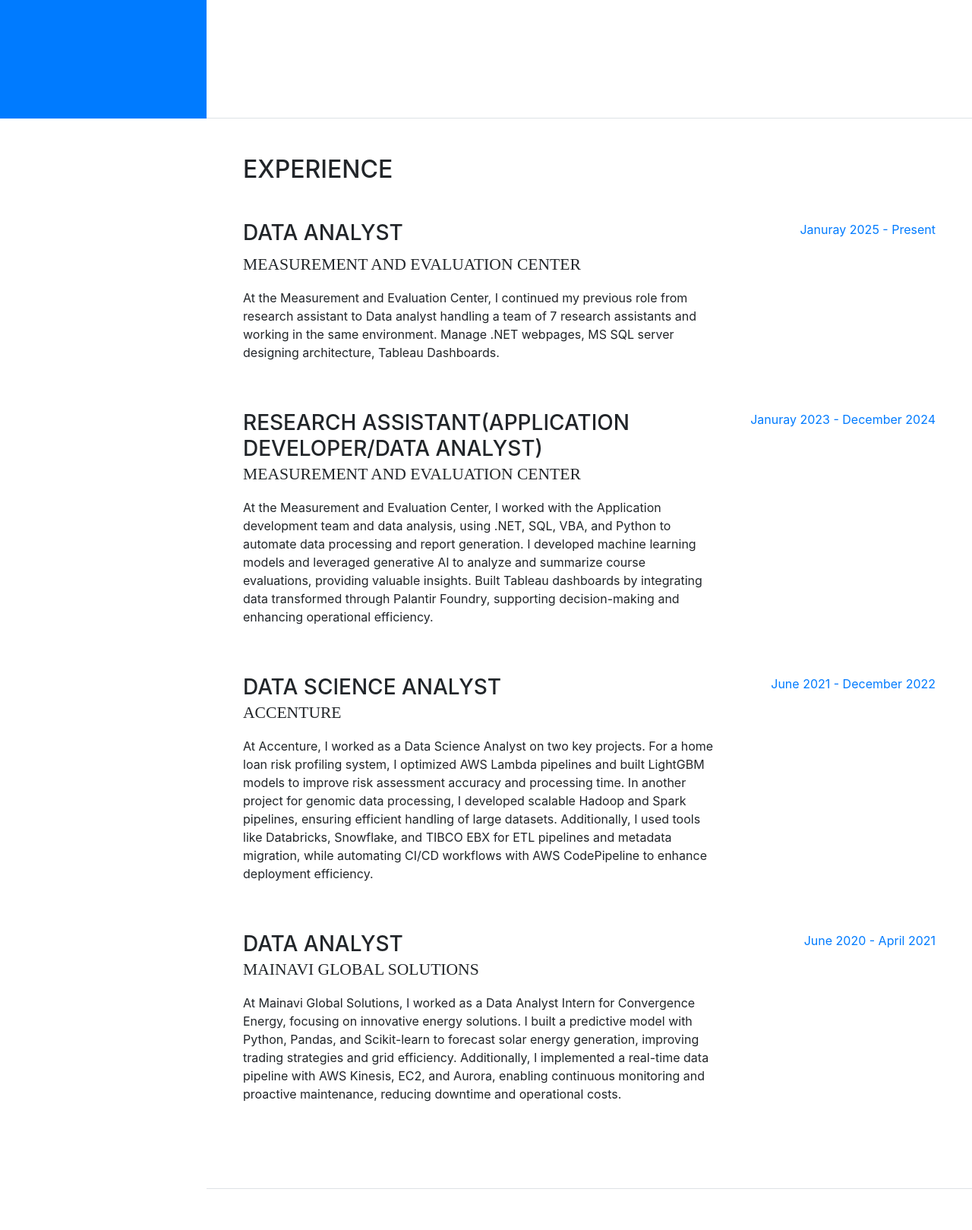
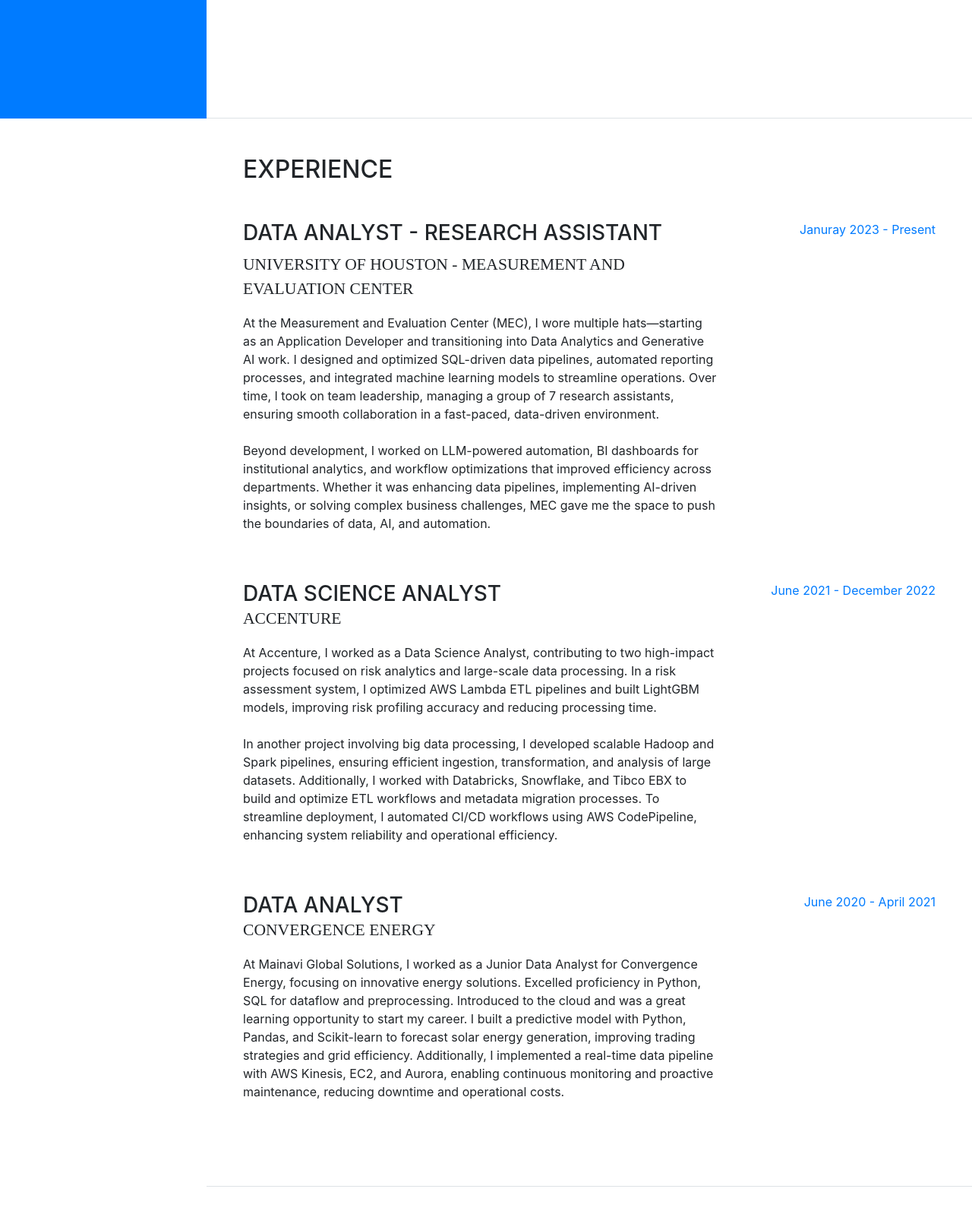
Before and after one commit to MukeshReddy2K/mukeshreddy2k.github.io, a website with bundled scripts: page index.html in a window 1280 px wide. Shown: the part 644-2263 px from the top of the page at 76% size. Built offline with nearby package versions, Linux system fonts and the light colour scheme; a web font is replaced by a local one.

Commit message:
Update index.html

```diff
--- a/index.html
+++ b/index.html
@@ -75,9 +75,11 @@
           <div class="subheading mb-5">8450 Cambridge St · Houston, TX 77054 · (920) 570-8976 ·
             <a href="mailto:name@email.com">mukeshreddymavurapu@gmail.com</a>
           </div>
-          <p class="mb-5">I’m a Data Scientist and Application Developer with a passion for turning complex data into simple, actionable insights.
-            Armed with Python, R, SQL, and C#, I’m out here building models and real-time data pipelines like it’s my day job (which it is). When I’m not diving deep into machine learning or tweaking LLMs, I’m probably cracking a joke or optimizing workflows for the university (don’t worry, I promise it’s efficient). Graduate from University of Houston, Data Science major.
-            Let’s chat about solving problems—or just why Python is clearly the best programming language.</p>
+          <p class="mb-5">Experienced Professional who spends way too much time deep in code—and I wouldn’t have it any other way. From building machine learning models and optimizing SQL databases to engineering real-time data pipelines and crafting Power BI dashboards, I live for turning messy data into powerful insights.
+Fluent in Python, R, SQL, C#, and cloud technologies, I specialize in data transformation, predictive analytics, and automation. If there’s a way to make something faster, smarter, or require fewer manual clicks, you can bet I’m already working on it.
+<br><br>
+When I’m not debugging what should be working, I’m probably fine-tuning an LLM, exploring new AI models, or automating a process just because I can.
+I graduated from the University of Houston with a major in Data Science.</p>
           <ul class="list-inline list-social-icons mb-0">
 
             <li class="list-inline-item">
@@ -123,34 +125,27 @@
 
           <div class="resume-item d-flex flex-column flex-md-row mb-5">
             <div class="resume-content mr-auto">
-              <h3 class="MB-0">Data Analyst </h3>
-              <div class="subheading mb-3">Measurement and Evaluation Center</div>
-              <p>At the Measurement and Evaluation Center, I continued my previous role from research assistant to Data analyst handling a team of 7 research assistants and working in the same environment. Manage .NET webpages, MS SQL server designing architecture, Tableau Dashboards.
+              <h3 class="MB-0">Data Analyst - Research Assistant </h3>
+              <div class="subheading mb-3">University of Houston - Measurement and Evaluation Center</div>
+              <p>At the Measurement and Evaluation Center (MEC), I wore multiple hats—starting as an Application Developer and transitioning into Data Analytics and Generative AI work. I designed and optimized SQL-driven data pipelines, automated reporting processes, and integrated machine learning models to streamline operations. Over time, I took on team leadership, managing a group of 7 research assistants, ensuring smooth collaboration in a fast-paced, data-driven environment.
+<br><br>
+Beyond development, I worked on LLM-powered automation, BI dashboards for institutional analytics, and workflow optimizations that improved efficiency across departments. Whether it was enhancing data pipelines, implementing AI-driven insights, or solving complex business challenges, MEC gave me the space to push the boundaries of data, AI, and automation.
               </p>
             </div>
             <div class="resume-date text-md-right">
-              <span class="text-primary">Januray 2025 - Present</span>
+              <span class="text-primary">Januray 2023 - Present</span>
             </div>
           </div>
 
-          <div class="resume-item d-flex flex-column flex-md-row mb-5">
-            <div class="resume-content mr-auto">
-              <h3 class="mb-0">Research Assistant(Application Developer/Data Analyst)</h3>
-              <div class="subheading mb-3">Measurement and Evaluation Center</div>
-              <p>At the Measurement and Evaluation Center, I worked with the Application development team and data analysis, using .NET, SQL, VBA, and Python to automate data processing and report generation. I developed machine learning models and leveraged generative AI to analyze and summarize course evaluations, providing valuable insights. Built Tableau dashboards by integrating data transformed through Palantir Foundry, supporting decision-making and enhancing operational efficiency.
-              </p>
-            </div>
-            <div class="resume-date text-md-right">
-              <span class="text-primary">Januray 2023 - December 2024</span>
-            </div>
-          </div>
 
           <div class="resume-item d-flex flex-column flex-md-row mb-5">
             <div class="resume-content mr-auto">
               <h3 class="mb-0">Data Science Analyst</h3>
               <div class="subheading mb-3">Accenture</div>
-              <p>At Accenture, I worked as a Data Science Analyst on two key projects. For a home loan risk profiling system, I optimized AWS Lambda pipelines and built LightGBM models to improve risk assessment accuracy and processing time. In another project for genomic data processing, I developed scalable Hadoop and Spark pipelines, ensuring efficient handling of large datasets. Additionally, I used tools like Databricks, Snowflake, and TIBCO EBX for ETL pipelines and metadata migration, while automating CI/CD workflows with AWS CodePipeline to enhance deployment efficiency.
-              </p>
+              <p>At Accenture, I worked as a Data Science Analyst, contributing to two high-impact projects focused on risk analytics and large-scale data processing. In a risk assessment system, I optimized AWS Lambda ETL pipelines and built LightGBM models, improving risk profiling accuracy and reducing processing time.
+
+<br><br>
+In another project involving big data processing, I developed scalable Hadoop and Spark pipelines, ensuring efficient ingestion, transformation, and analysis of large datasets. Additionally, I worked with Databricks, Snowflake, and Tibco EBX to build and optimize ETL workflows and metadata migration processes. To streamline deployment, I automated CI/CD workflows using AWS CodePipeline, enhancing system reliability and operational efficiency.</p>
             </div>
             <div class="resume-date text-md-right">
               <span class="text-primary">June 2021 - December 2022</span>
@@ -160,8 +155,8 @@
           <div class="resume-item d-flex flex-column flex-md-row mb-5">
             <div class="resume-content mr-auto">
               <h3 class="mb-0">Data Analyst </h3>
-              <div class="subheading mb-3">Mainavi Global Solutions</div>
-              <p>At Mainavi Global Solutions, I worked as a Data Analyst Intern for Convergence Energy, focusing on innovative energy solutions. I built a predictive model with Python, Pandas, and Scikit-learn to forecast solar energy generation, improving trading strategies and grid efficiency. Additionally, I implemented a real-time data pipeline with AWS Kinesis, EC2, and Aurora, enabling continuous monitoring and proactive maintenance, reducing downtime and operational costs.
+              <div class="subheading mb-3">Convergence Energy</div>
+              <p>At Mainavi Global Solutions, I worked as a Junior Data Analyst for Convergence Energy, focusing on innovative energy solutions. Excelled proficiency in Python, SQL for dataflow and preprocessing. Introduced to the cloud and was a great learning opportunity to start my career. I built a predictive model with Python, Pandas, and Scikit-learn to forecast solar energy generation, improving trading strategies and grid efficiency. Additionally, I implemented a real-time data pipeline with AWS Kinesis, EC2, and Aurora, enabling continuous monitoring and proactive maintenance, reducing downtime and operational costs.
               </p>
             </div>
             <div class="resume-date text-md-right">
@@ -227,6 +222,9 @@
             </li>
             <li class="list-inline-item">
               <i class="devicon-javascript-plain"></i>
+            </li>
+            <li class="list-inline-item">
+              <i class="devicon-java-plain"></i>
             </li>
           </ul>
 
```
